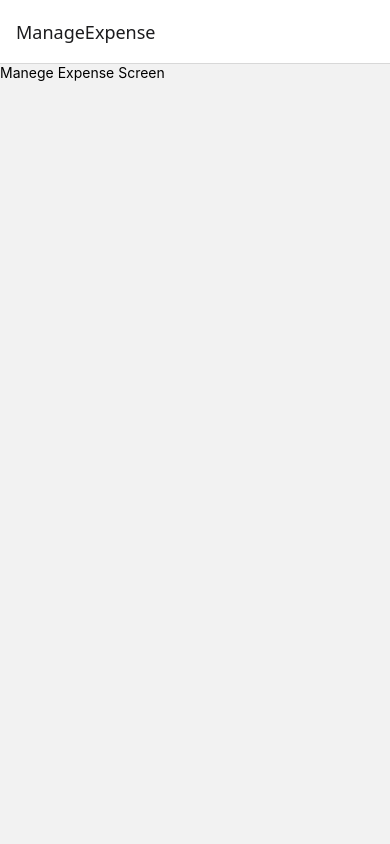
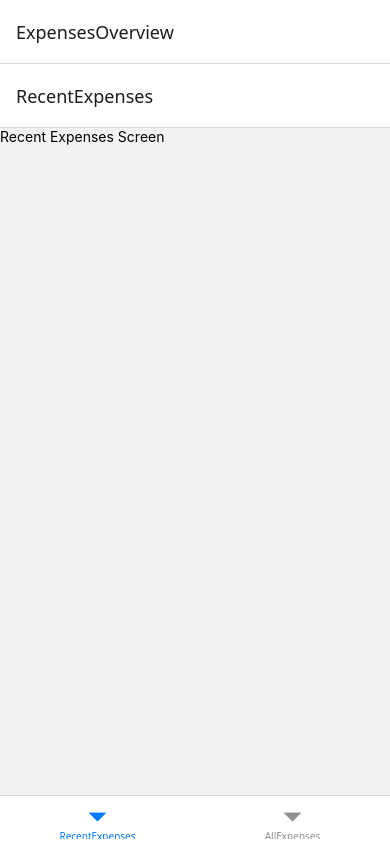
Before and after one commit to Mamed766/Expenses-Tracker-App, a React Native app: screen / in a window 390 px wide. Built offline with nearby package versions, Linux system fonts and the light colour scheme.

Commit message:
chore: Expenses Overview screen

```diff
--- a/App.js
+++ b/App.js
@@ -4,6 +4,7 @@ import { createBottomTabNavigator } from "@react-navigation/bottom-tabs";
 import { StatusBar } from "expo-status-bar";
 import ManageExpense from "./screens/ManageExpense";
 import RecentExpenses from "./screens/RecentExpenses";
+import AllExpenses from "./screens/AllExpenses";
 
 const Stack = createNativeStackNavigator();
 const BottomTabs = createBottomTabNavigator();
@@ -12,6 +13,7 @@ function ExpensesOverview() {
   return (
     <BottomTabs.Navigator>
       <BottomTabs.Screen name="RecentExpenses" component={RecentExpenses} />
+      <BottomTabs.Screen name="AllExpenses" component={AllExpenses} />
     </BottomTabs.Navigator>
   );
 }
@@ -23,6 +25,7 @@ export default function App() {
 
       <NavigationContainer>
         <Stack.Navigator>
+          <Stack.Screen name="ExpensesOverview" component={ExpensesOverview} />
           <Stack.Screen name="ManageExpense" component={ManageExpense} />
         </Stack.Navigator>
       </NavigationContainer>
```
